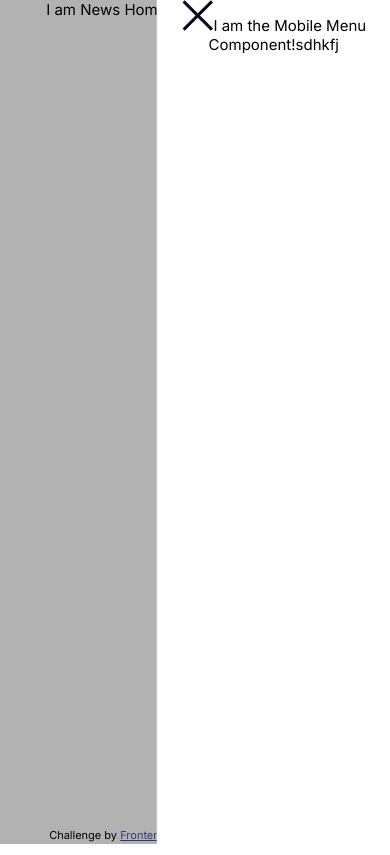
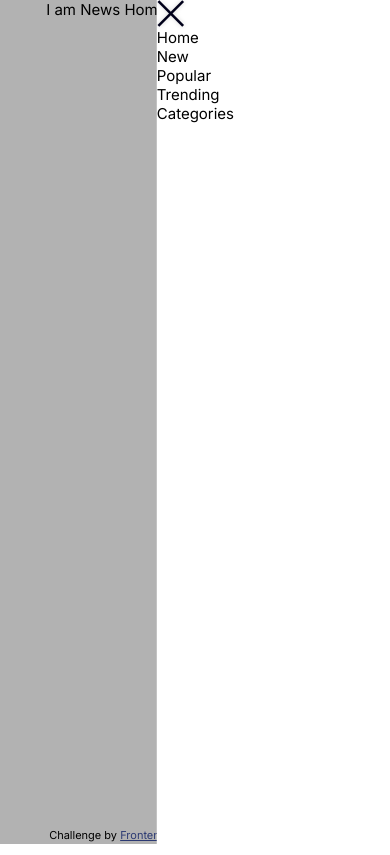
Before and after one commit to dianaroemer/news-homepage, a React (Create React App) app: page / in a window 390 px wide. Built offline with nearby package versions, Linux system fonts and the light colour scheme.

Commit message:
resize mobileMenuCloseIcon using viewBox. I learned a thing today about viewbow

```diff
--- a/src/App.scss
+++ b/src/App.scss
@@ -26,7 +26,8 @@
 }
 
 #content-wrap {
-  padding-bottom: 11px;
+  // padding-bottom: 11px;
+  // XXX UPDATE XXX Again, this line is causing trouble by creating extra length on the page, creating a vertical scroll bar unnecessarily
 }
 
 .attribution {
--- a/src/components/MobileMenu.js
+++ b/src/components/MobileMenu.js
@@ -11,9 +11,27 @@ function MobileMenu(props) {
 
             <div className='mobileMenuSidePane'>
 
-                <MenuClose/>
+                <MenuClose id='mobileMenuCloseIcon' viewBox='0 0 32 32'/>
 
-                I am the Mobile Menu Component!sdhkfj
+                <div className='mobileMenuLink'>
+                    Home
+                </div>
+
+                <div className='mobileMenuLink'>
+                    New
+                </div>
+
+                <div className='mobileMenuLink'>
+                    Popular
+                </div>
+
+                <div className='mobileMenuLink'>
+                    Trending
+                </div>
+
+                <div className='mobileMenuLink'>
+                    Categories
+                </div>
 
             </div>
 
--- a/src/styles/MobileMenu.scss
+++ b/src/styles/MobileMenu.scss
@@ -19,4 +19,22 @@
     transform: translateX(67%);
     // top: 0;
     z-index: 6;
+
+    display: flex;
+    flex-direction: column;
+    text-align: start;
 }
+
+#mobileMenuCloseIcon {
+    filter: drop-shadow(0 0px 2px lightGrey);
+    // background-size: 28px 28px;
+    // viewBox: 0 0 100 100;
+    height: 28px;
+    width: 28px;
+}
+
+// CloseIcon has height of 28px, width of 28px if symmetrical
+
+// top 0, 28 - 28px
+// left 118, 145 - 28px
+// right 352, 375 - 23px
```
